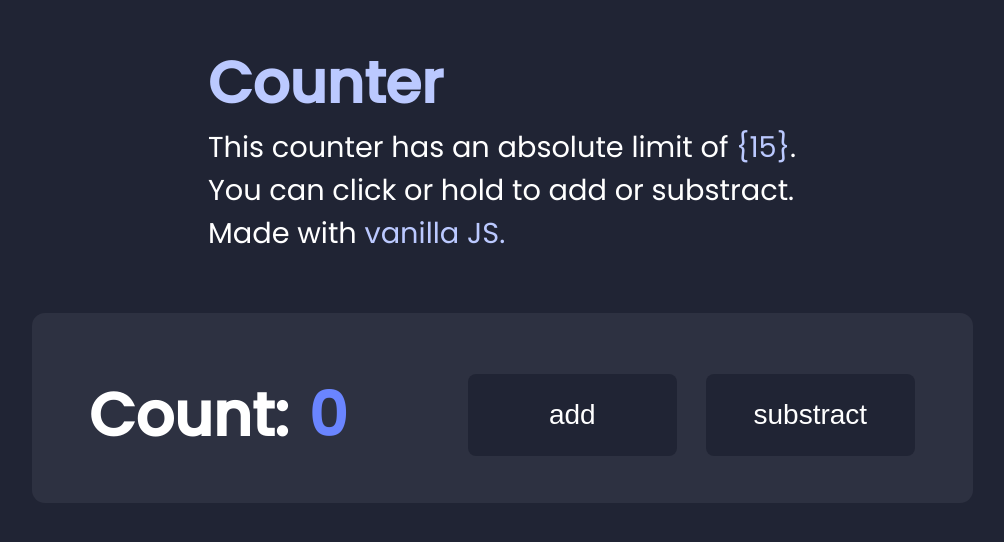
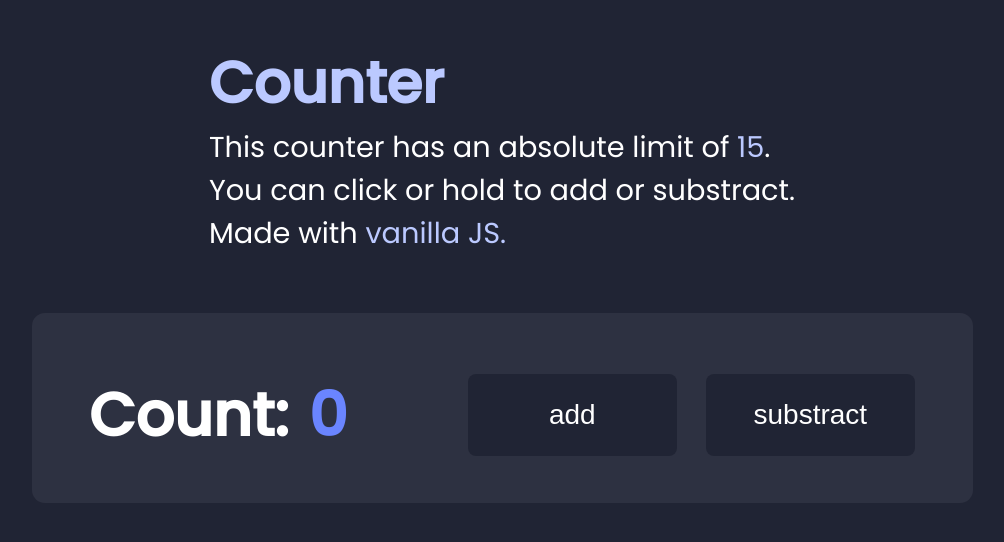
Before and after one commit to Glasc/Counter, a plain HTML site: page index.html in a window 1280 px wide. Shown: the part 114-656 px from the top of the page, without its empty margins (138-1142 px from the left). Drawn offline with Linux system fonts and the light colour scheme.

Commit message:
fixed span not showing the correct counter limit

```diff
--- a/index.html
+++ b/index.html
@@ -13,7 +13,7 @@
   <div class="container">
     <header>
       <h1>Counter</h1>
-      <p>This counter has an absolute limit of <span>{15}</span>.</p>
+      <p>This counter has an absolute limit of <span class="counterLimit">{15}</span>.</p>
       <p>You can click or hold to add or substract.</p>
       <p>Made with <span>vanilla JS.</span></p>
     </header>
--- a/index.js
+++ b/index.js
@@ -2,12 +2,15 @@ const counterNumber = document.querySelector('.counterNumber')
 const addBtn = document.querySelector('.add')
 const substractButton = document.querySelector('.substract')
 const buttonWrapper = document.querySelector('.buttonWrapper')
+const counterLimitSpan = document.querySelector('.counterLimit')
 
 const setCounterValue = (number) => (counterNumber.textContent = number)
 
 let currentCounterValue = 0
 const counterLimit = 15
 let limitReached = false
+
+counterLimitSpan.textContent = counterLimit
 
 const toggleLimitReached = (toggle) => {
   if (toggle) {
```
